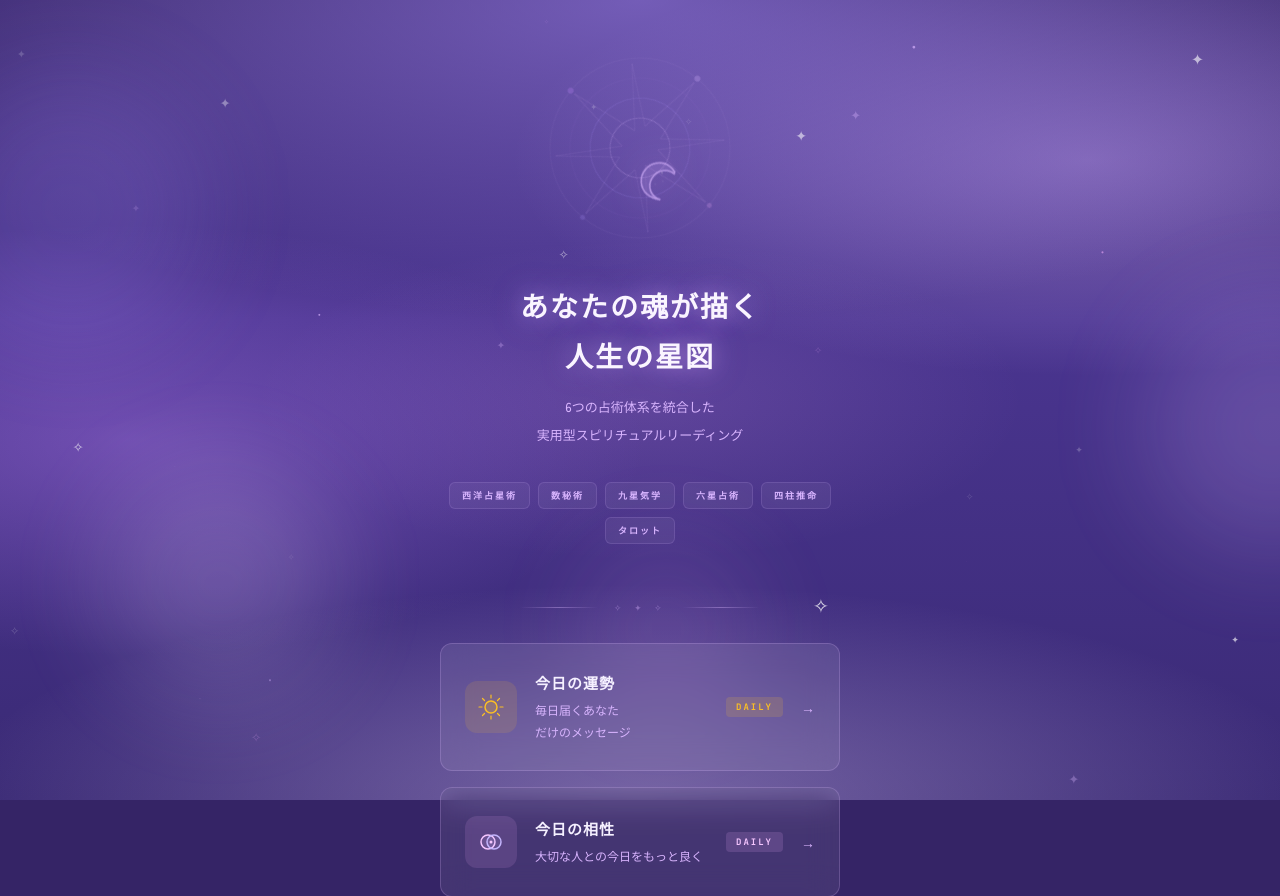
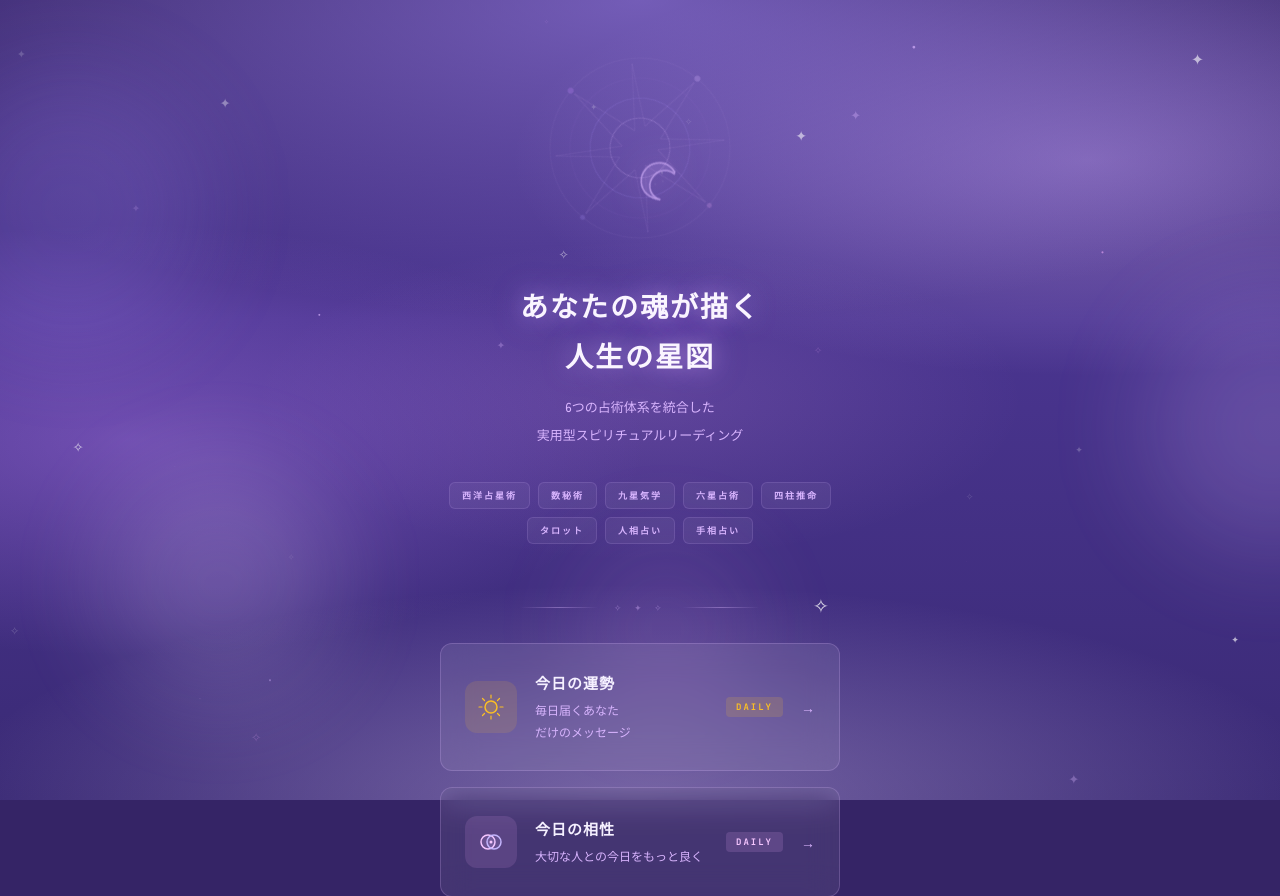
Before and after one commit to yuna-metisbel/fortune-reading-app, a FastAPI app: page / in a window 1280 px wide. Shown: the top 896 px of the page. Run offline with FastAPI, Linux system fonts and the light colour scheme; data comes from the database, SQL or seed files in the repository; data that the repository does not hold is empty; some libraries are stand-ins or nearby versions; some web fonts are replaced.

Commit message:
fix: トップページのタグに人相占い・手相占いを追加
Co-Authored-By: Claude Opus 4.6 (1M context) <noreply@anthropic.com>

```diff
--- a/app/templates/index.html
+++ b/app/templates/index.html
@@ -28,6 +28,8 @@
     <span class="tag">六星占術</span>
     <span class="tag">四柱推命</span>
     <span class="tag">タロット</span>
+    <span class="tag">人相占い</span>
+    <span class="tag">手相占い</span>
   </div>
 </div>
 
```
